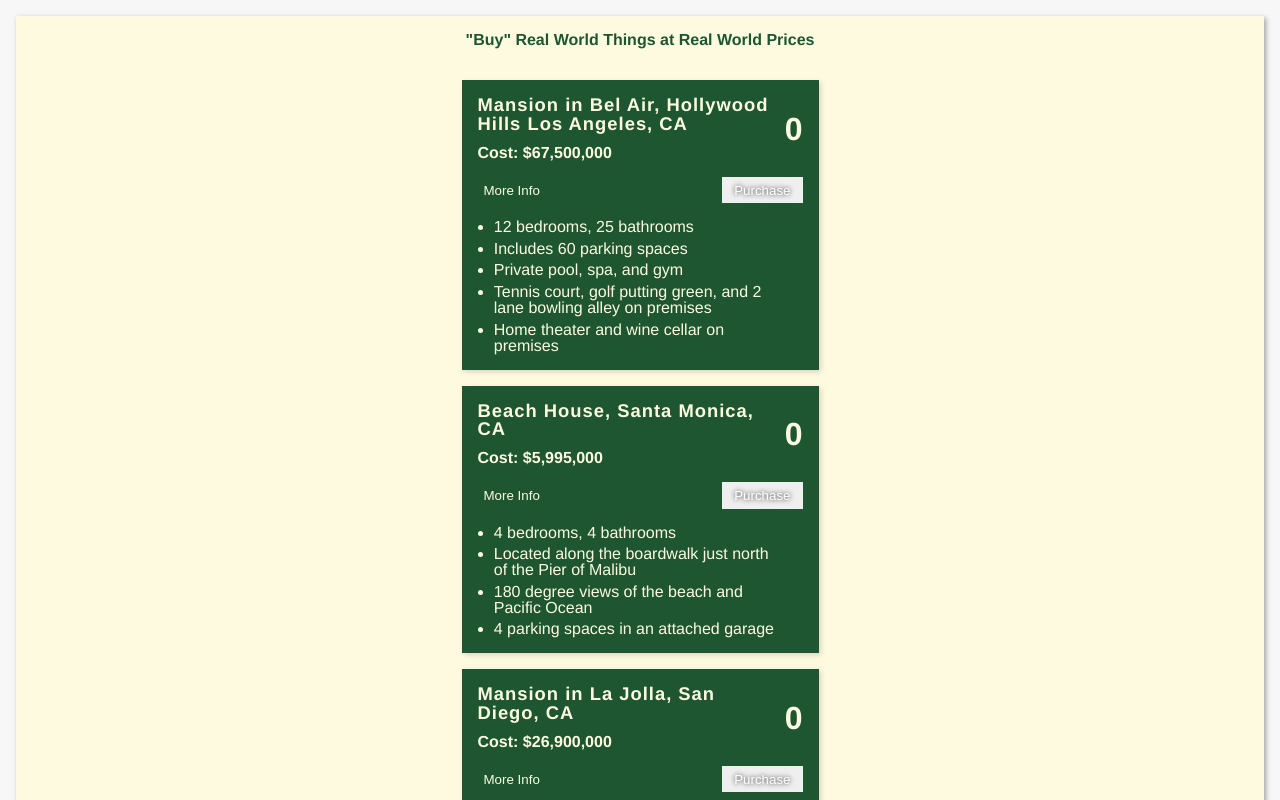
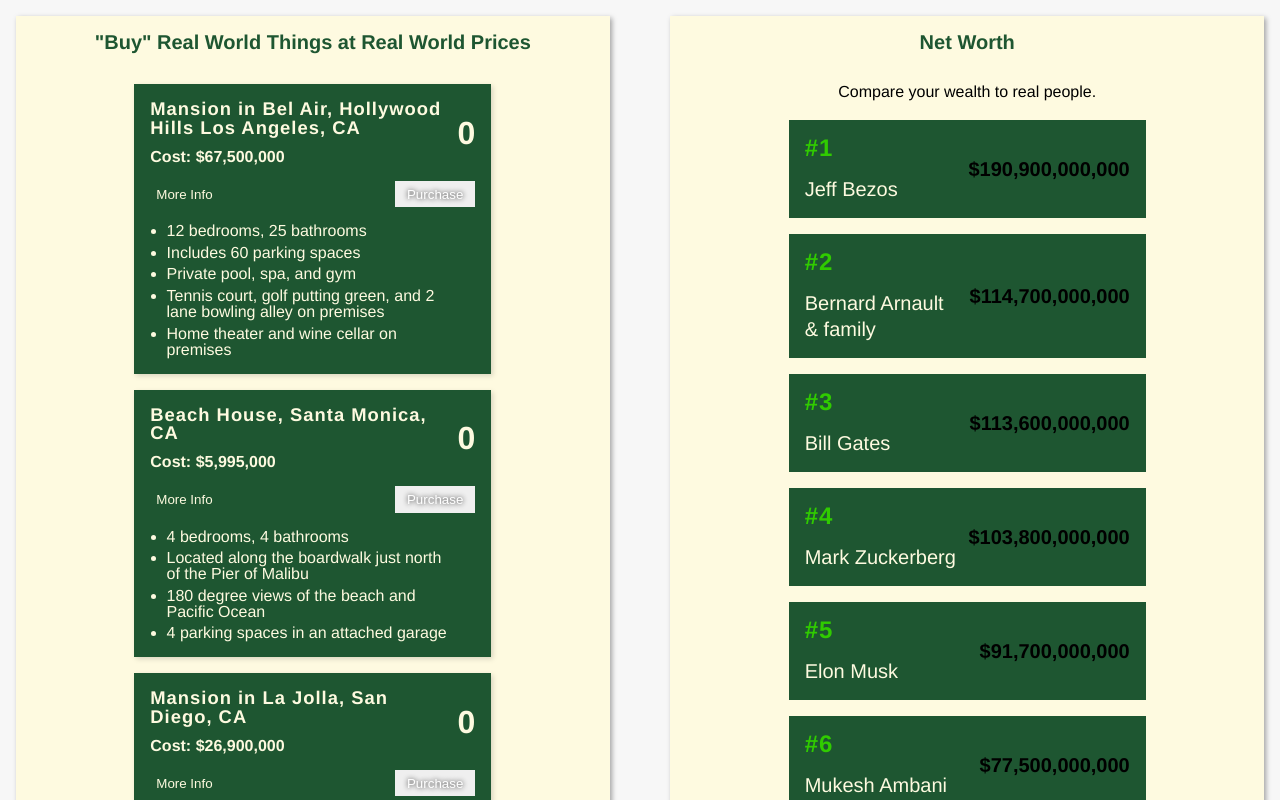
Before and after one commit to dkersten/accumulator-game-vue, a Vue app: page / in a window 1280 px wide. Shown: the part 300-1100 px from the top of the page. Built offline with nearby package versions, Linux system fonts and the light colour scheme.

Commit message:
worked on rw people section

```diff
--- a/src/assets/scss/mixins.scss
+++ b/src/assets/scss/mixins.scss
@@ -1,15 +1,20 @@
 @mixin heading-styling-main {
   color: $color-green-dark;
   font-weight: 700;
+  text-align: center;
+  margin-bottom: $vertical-spacing-md;
 }
 
 @mixin heading-styling-alt {
   color: $color-off-white;
   font-weight: 700;
+  text-align: center;
+  margin-bottom: $vertical-spacing-md;
 }
 
 @mixin section-styling {
   background: $color-cream;
   box-shadow: $box-shadow-sm;
   padding: 1rem;
+  margin-bottom: $vertical-spacing-md;
 }
--- /dev/null
+++ b/src/components/RWPersonCard.vue
@@ -0,0 +1,127 @@
+<template>
+    <div>
+        <div v-for="property in properties" :key="property.rank" class="person-card">
+            <div class="left">
+                <span class="rank">#{{property.rank}}</span>
+                <h4>{{property.name}}</h4>
+            </div>
+            <div class="right">
+                <span class="net-worth">${{property.netWorth.toLocaleString()}}</span>
+            </div>
+        </div>
+    </div>
+</template>
+
+<script>
+export default {
+    name: "RWPersonCard",
+    components: {
+
+    },
+
+    data() {
+        return {
+            properties: [
+                {
+                    name: "Jeff Bezos",
+                    rank: 1,
+                    netWorth: 190900000000
+                },
+                {
+                    name: "Bernard Arnault & family",
+                    rank: 2,
+                    netWorth: 114700000000
+                },
+                {
+                    name: "Bill Gates",
+                    rank: 3,
+                    netWorth: 113600000000
+                },
+                {
+                    name: "Mark Zuckerberg",
+                    rank: 4,
+                    netWorth: 103800000000
+                },
+                {
+                    name: "Elon Musk",
+                    rank: 5,
+                    netWorth: 91700000000
+                },
+                {
+                    name: "Mukesh Ambani",
+                    rank: 6,
+                    netWorth: 77500000000
+                },
+                {
+                    name: "Warren Buffett",
+                    rank: 7,
+                    netWorth: 76600000000
+                },
+                {
+                    name: "Larry Ellison",
+                    rank: 8,
+                    netWorth: 74800000000
+                },
+                {
+                    name: "Steve Ballmer",
+                    rank: 9,
+                    netWorth: 70700000000
+                },
+                {
+                    name: "Larry Page",
+                    rank: 10,
+                    netWorth: 70300000000
+                }
+            ]
+        }
+    }
+}
+</script>
+
+<style lang="scss" scoped>
+
+    @import '../assets/scss/variables.scss';
+
+    .person-card {
+      padding: 1rem;
+      margin: 0 auto 1rem;
+      max-width: 325px;
+      background: $color-green-dark;
+      display: flex;
+      justify-content: space-between;
+      align-items: center;
+
+      span.rank {
+        color: $color-green-bright;
+        font-size: 1.5rem;
+        font-weight: 700;
+        letter-spacing: 1px;
+        margin-bottom: 1rem;
+        display: inline-block;
+      }
+
+      h4 {
+        font-size: 1.25rem;
+        color: $color-cream;
+        line-height: 1.3;
+      }
+
+      .right {
+        margin-left: 0.5rem;
+      }
+
+      span.net-worth {
+        font-size: 1.25rem;
+        font-weight: 700;
+      }
+
+      span.net-worth.less {
+        color: $color-red;
+      }
+
+      span.net-worth.more {
+        color: $color-green-bright;
+      }
+    }
+
+</style>
--- a/src/containers/RWPurchases.vue
+++ b/src/containers/RWPurchases.vue
@@ -26,13 +26,10 @@
 
     .rw-purchases {
         @include section-styling;
-        margin-left: auto;
-        margin-right: auto;
 
         h3 {
             @include heading-styling-main;
-            text-align: center;
-            margin-bottom: $vertical-spacing-md;
+            font-size: $font-paragraph-lg;
         }
 
         .rw-purchases-container {
--- /dev/null
+++ b/src/containers/RichestContainer.vue
@@ -0,0 +1,40 @@
+<template>
+    <section class="richest-container">
+        <h3>Net Worth</h3>
+        <p>Compare your wealth to real people.</p>
+        <RWPersonCard></RWPersonCard>
+    </section>
+</template>
+
+<script>
+
+import RWPersonCard from '../components/RWPersonCard'
+
+export default {
+    name: "RichestContainer",
+    components: {
+        RWPersonCard
+    }
+}
+</script>
+
+<style lang="scss" scoped>
+    @import '../assets/scss/variables.scss';
+    @import '../assets/scss/mixins.scss';
+
+    .richest-container {
+
+        @include section-styling;
+
+        h3 {
+            @include heading-styling-main;
+            font-size: $font-paragraph-lg;
+
+        }
+
+        p {
+            text-align: center;
+            margin-bottom: $vertical-spacing-sm;
+        }
+    }
+</style>
--- a/src/containers/YourWealthContainer.vue
+++ b/src/containers/YourWealthContainer.vue
@@ -3,18 +3,21 @@
         <h2>Squander Your Wealth... Its Fun</h2>
         <div class="inner-container">
             <RWPurchases></RWPurchases>
+            <RichestContainer></RichestContainer>
         </div>
     </div>
 </template>
 
 <script>
 
-import RWPurchases from './RWPurchases'
+import RWPurchases from './RWPurchases';
+import RichestContainer from './RichestContainer';
 
 export default {
     name: 'YourWealthContainer',
     components: {
-        RWPurchases
+        RWPurchases,
+        RichestContainer
     }
 }
 
@@ -36,4 +39,16 @@
             margin-bottom: $vertical-spacing-sm;
         }
     }
+
+    @media only screen and (min-width: 900px) {
+        .inner-container {
+            display: flex;
+            justify-content: space-between;
+            align-items: flex-start;
+
+            > * {
+                flex-basis: 45%;
+            }
+        }
+    }
 </style>
```
